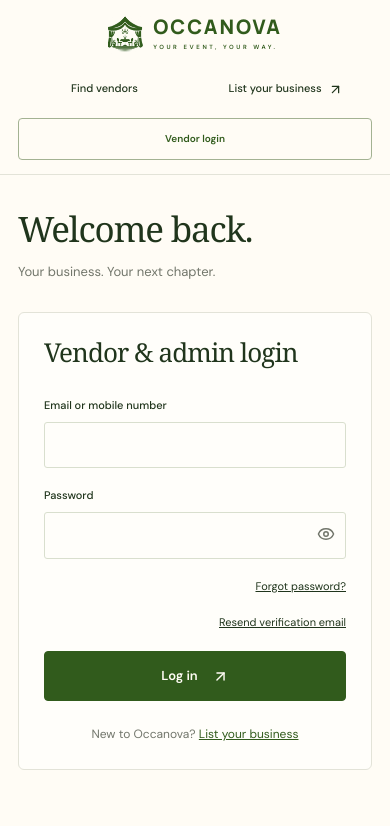
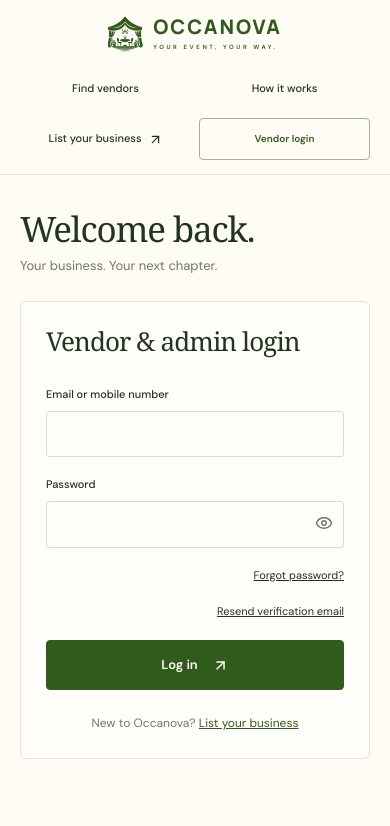
Before and after one commit to project-occanova/Occanova, a Next.js app: page /login in a window 390 px wide. Shown: the top 826 px of the page. Built offline with nearby package versions, Linux system fonts and the light colour scheme.

Commit message:
Refine tablet and mobile navigation

```diff
--- a/src/app/globals.css
+++ b/src/app/globals.css
@@ -13,7 +13,37 @@ body{overflow-x:hidden}
 .table-wrap{overscroll-behavior-inline:contain;-webkit-overflow-scrolling:touch}
 table{min-width:680px}
 
+@media(max-width:900px){
+  .container{width:calc(100% - 48px)}
+  .vendor-grid{grid-template-columns:repeat(2,minmax(0,1fr))}
+  .directory-layout,.profile-layout{grid-template-columns:1fr}
+  .directory-layout>section,.profile-layout>*{min-width:0}
+  .filter-form{display:grid;grid-template-columns:repeat(2,minmax(0,1fr));gap:15px}
+  .filter-form .button{align-self:end;min-height:46px}
+  .auth-layout{grid-template-columns:1fr;gap:28px;max-width:680px;min-height:0;padding-block:48px}
+  .auth-intro{display:grid;grid-template-columns:auto 1fr;column-gap:24px;align-items:center}
+  .auth-intro .full-logo{grid-row:1/3;width:120px;height:120px;margin:0}
+  .auth-intro p{margin-top:8px}
+  .auth-panel{max-width:none}
+  .sidebar{position:static;width:100%;padding:22px 24px;flex-direction:row;flex-wrap:wrap;align-items:center;gap:18px}
+  .sidebar nav{order:3;width:100%;margin:0;display:grid;grid-template-columns:repeat(3,minmax(0,1fr));gap:6px}
+  .sidebar nav a{justify-content:center;text-align:center;min-height:44px;padding:9px}
+  .sidebar-bottom{margin:0 0 0 auto;padding:0;align-items:flex-end;gap:8px}
+  .workspace{display:block}
+  .workspace-content{margin:0;width:100%}
+  .workspace-main{padding:30px 24px}
+  .workspace-header{padding-inline:24px}
+  .stat-grid,.admin-stats{grid-template-columns:repeat(2,minmax(0,1fr))}
+  .stat-grid>div{border-bottom:1px solid var(--line)}
+  .stat-grid>div:nth-child(2n){border-right:0}
+  .stat-grid>div:nth-last-child(-n+2){border-bottom:0}
+  .two-panels{grid-template-columns:1fr}
+}
+
 @media(max-width:800px){
+  .container{width:calc(100% - 40px)}
+  .nav nav>a:nth-child(2){display:flex}
+  .nav nav>a{min-height:44px;padding-block:8px}
   .category-row{grid-template-columns:repeat(3,minmax(0,1fr));gap:0}
   .category-row>a,.category-row>a:nth-child(4),.category-row>a:last-child{border:1px solid var(--line);margin:0 -1px -1px 0}
   .directory-layout>section,.profile-layout>*{min-width:0}
@@ -25,11 +55,13 @@ table{min-width:680px}
   .nav>.brand{align-self:center}
   .nav nav{display:grid;grid-template-columns:1fr 1fr;width:100%;gap:8px}
   .nav nav>a{justify-content:center;min-height:42px;text-align:center;padding:7px 5px}
-  .nav nav>a:last-child{grid-column:1/-1}
+  .nav nav>a:last-child{grid-column:auto}
   .hero{min-height:580px}
   .hero h1{font-size:clamp(52px,16vw,64px)}
   .hero-content{padding-top:38px}
   .search-form{max-width:none}
+  input,select,textarea{min-height:44px}
+  .button{min-height:44px}
   .category-row{grid-template-columns:repeat(2,minmax(0,1fr))}
   .category-row>a,.category-row>a:nth-child(4),.category-row>a:last-child{min-height:82px;padding:15px 10px;border:1px solid var(--line);margin:0 -1px -1px 0;text-align:left}
   .section-heading{flex-wrap:wrap}
@@ -39,6 +71,14 @@ table{min-width:680px}
   .table-wrap{width:calc(100% + 40px);margin-inline:-20px;padding-inline:20px}
   .admin-filters .button{width:100%}
   .review-gallery{overflow-x:auto;padding-bottom:8px}
+  .auth-layout{padding-block:34px;gap:24px}
+  .auth-intro{display:block;text-align:left}
+  .auth-intro .full-logo{display:none}
+  .sidebar{padding:20px 16px;gap:14px}
+  .sidebar nav{grid-template-columns:repeat(2,minmax(0,1fr))}
+  .sidebar nav a{justify-content:flex-start;text-align:left}
+  .sidebar-bottom{width:100%;margin:0;flex-direction:row;align-items:center;justify-content:space-between;padding-top:4px}
+  .workspace-header{padding-inline:16px}
 }
 
 @media(max-width:380px){
@@ -54,9 +94,11 @@ table{min-width:680px}
   .gallery>a{aspect-ratio:16/10}
   .profile-facts{grid-template-columns:1fr}
   .stat-grid{grid-template-columns:1fr}
-  .stat-grid>div,.stat-grid>div:nth-child(2n){border-right:0}
+  .stat-grid>div,.stat-grid>div:nth-child(2n){border-right:0;border-bottom:1px solid var(--line)}
+  .stat-grid>div:last-child{border-bottom:0}
   .workspace-header{align-items:flex-start;flex-direction:column;gap:4px}
   .workspace-main,.workspace-main .panel{padding-inline:16px}
+  .sidebar nav{grid-template-columns:1fr}
   .admin-filters{display:grid;grid-template-columns:1fr}
   .admin-filters input,.admin-filters select{max-width:none;width:100%}
 }
```
